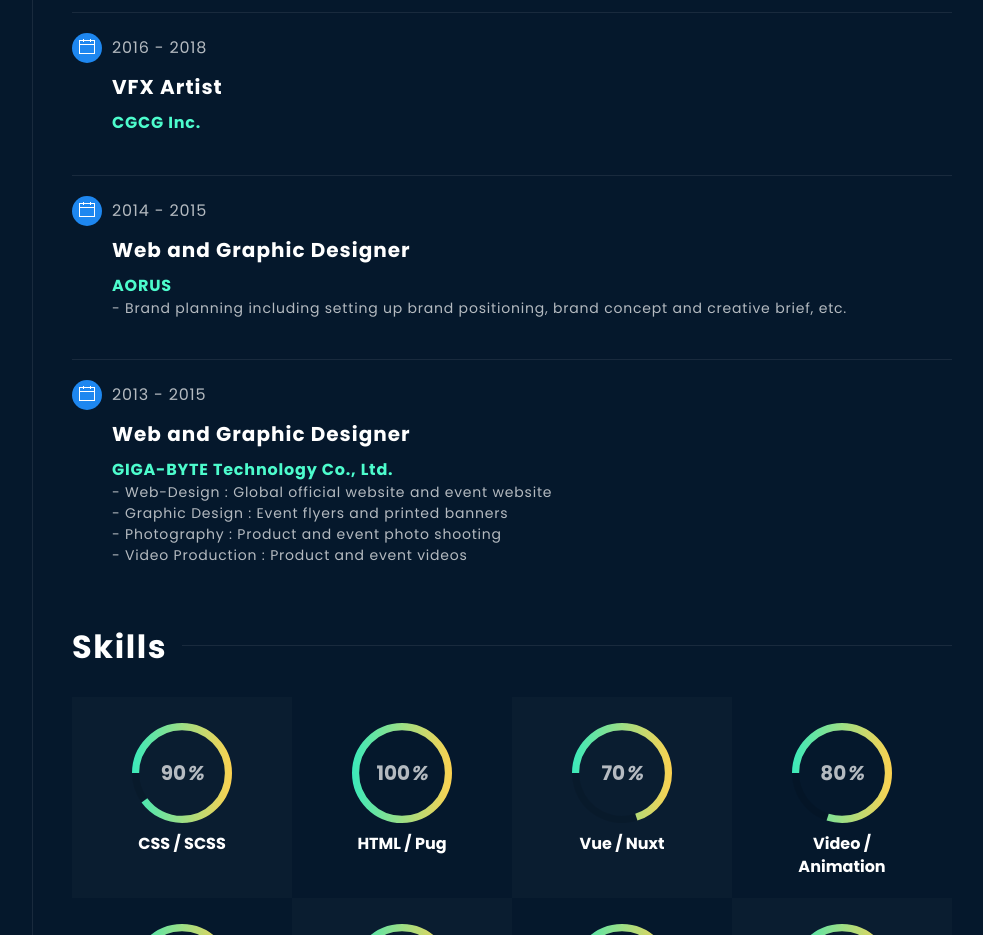
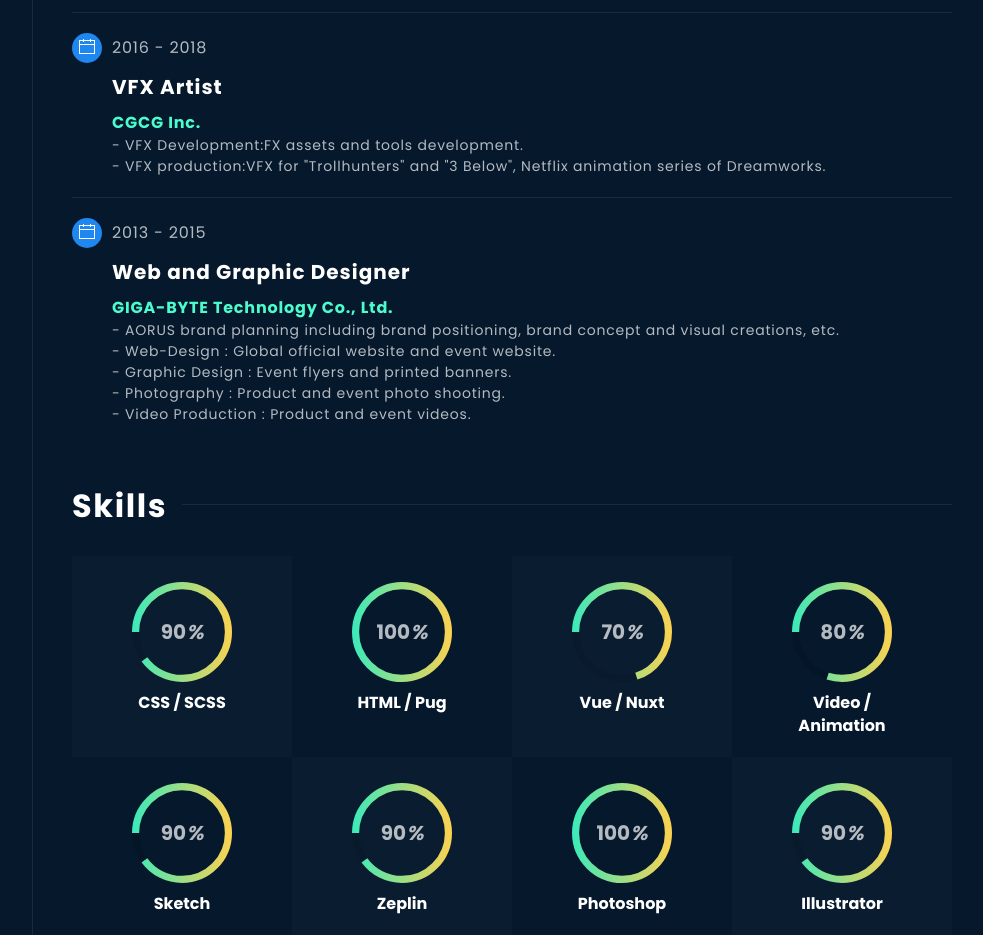
Before and after one commit to guitarkid35/2019-GK, a website: page index.html in a window 1280 px wide. Shown: the part 2140-3075 px from the top of the page, without its empty margins (288-1271 px from the left). Drawn offline with Linux system fonts and the light colour scheme; files that its build step writes are made by us from their sources.

Commit message:
fix: change experience content

```diff
--- a/index.html
+++ b/index.html
@@ -303,20 +303,10 @@
                       <h4 class="yb-section-title">VFX Artist</h4>
                       <strong class="yb-resume-item-subtitle">CGCG Inc.</strong>
                       <div class="uk-text-small">
-                        <p></p>
-                      </div>
-                    </div>
-                  </li>
-                  <li>
-                    <div class="yb-resume-item">
-                      <div class="yb-resume-item-date">
-                        <div class="yb-resume-item-date-icon"> <span data-uk-icon="calendar"></span></div>
-                        <div class="yb-resume-item-date-text"><span>2014 - 2015</span></div>
-                      </div>
-                      <h4 class="yb-section-title">Web and Graphic Designer</h4>
-                      <strong class="yb-resume-item-subtitle">AORUS</strong>
-                      <div class="uk-text-small">
-                        <p>- Brand planning including setting up brand positioning, brand concept and creative brief, etc.</p>
+                        <ul class="yb-left-0">
+                          <li>- VFX Development:FX assets and tools development.</li>
+                          <li>- VFX production:VFX for "Trollhunters" and "3 Below", Netflix animation series of Dreamworks.</li>
+                        </ul>
                       </div>
                     </div>
                   </li>
@@ -330,10 +320,11 @@
                       <strong class="yb-resume-item-subtitle">GIGA-BYTE Technology Co., Ltd.</strong>
                       <div class="uk-text-small">
                         <ul class="yb-left-0">
-                          <li>- Web-Design : Global official website and event website</li>
-                          <li>- Graphic Design : Event flyers and printed banners</li>
-                          <li>- Photography : Product and event photo shooting</li>
-                          <li>- Video Production : Product and event videos</li>
+                          <li>- AORUS brand planning including brand positioning, brand concept and visual creations, etc.</li>
+                          <li>- Web-Design : Global official website and event website.</li>
+                          <li>- Graphic Design : Event flyers and printed banners.</li>
+                          <li>- Photography : Product and event photo shooting.</li>
+                          <li>- Video Production : Product and event videos.</li>
                         </ul>
                       </div>
                     </div>
```
